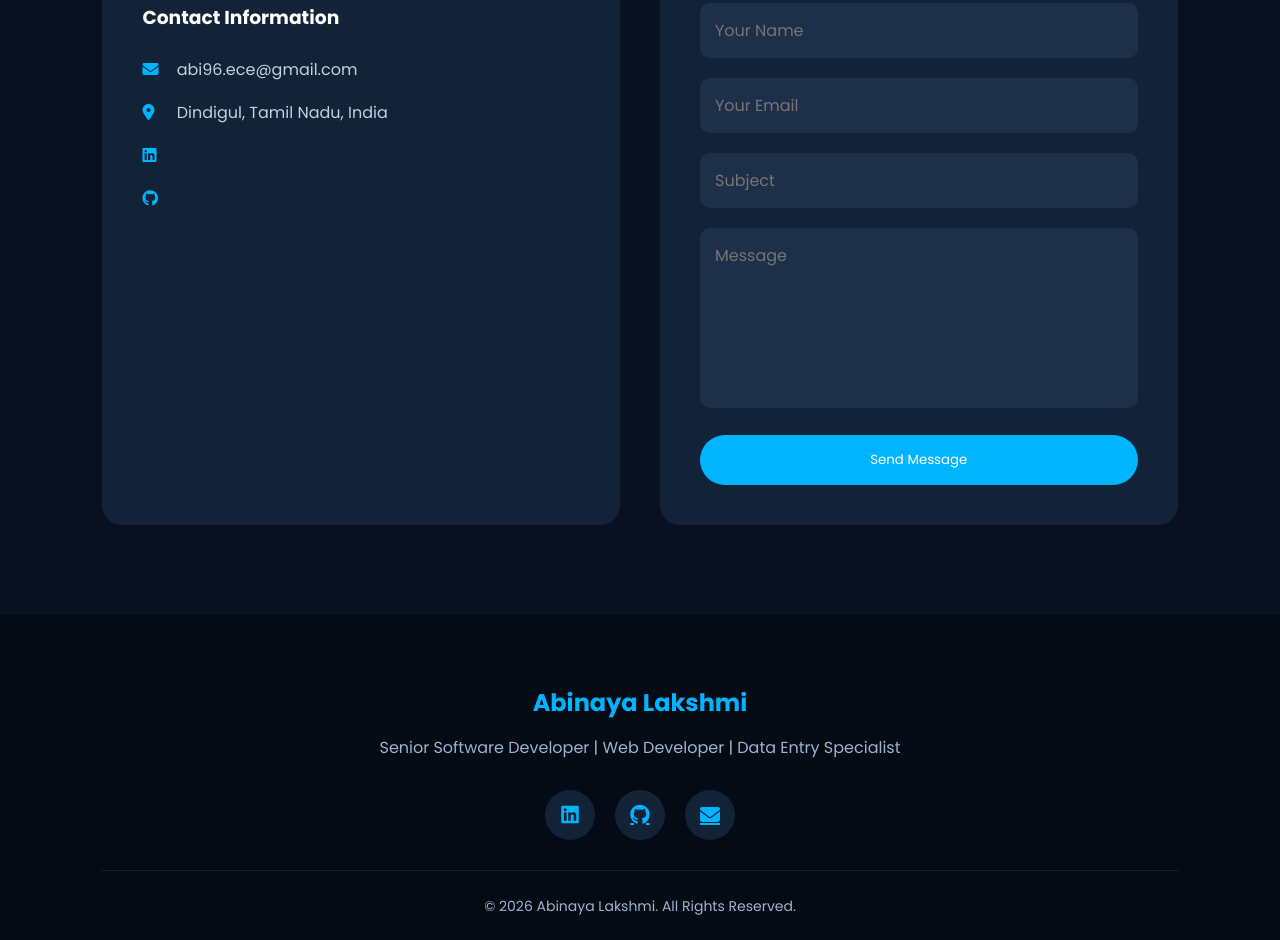
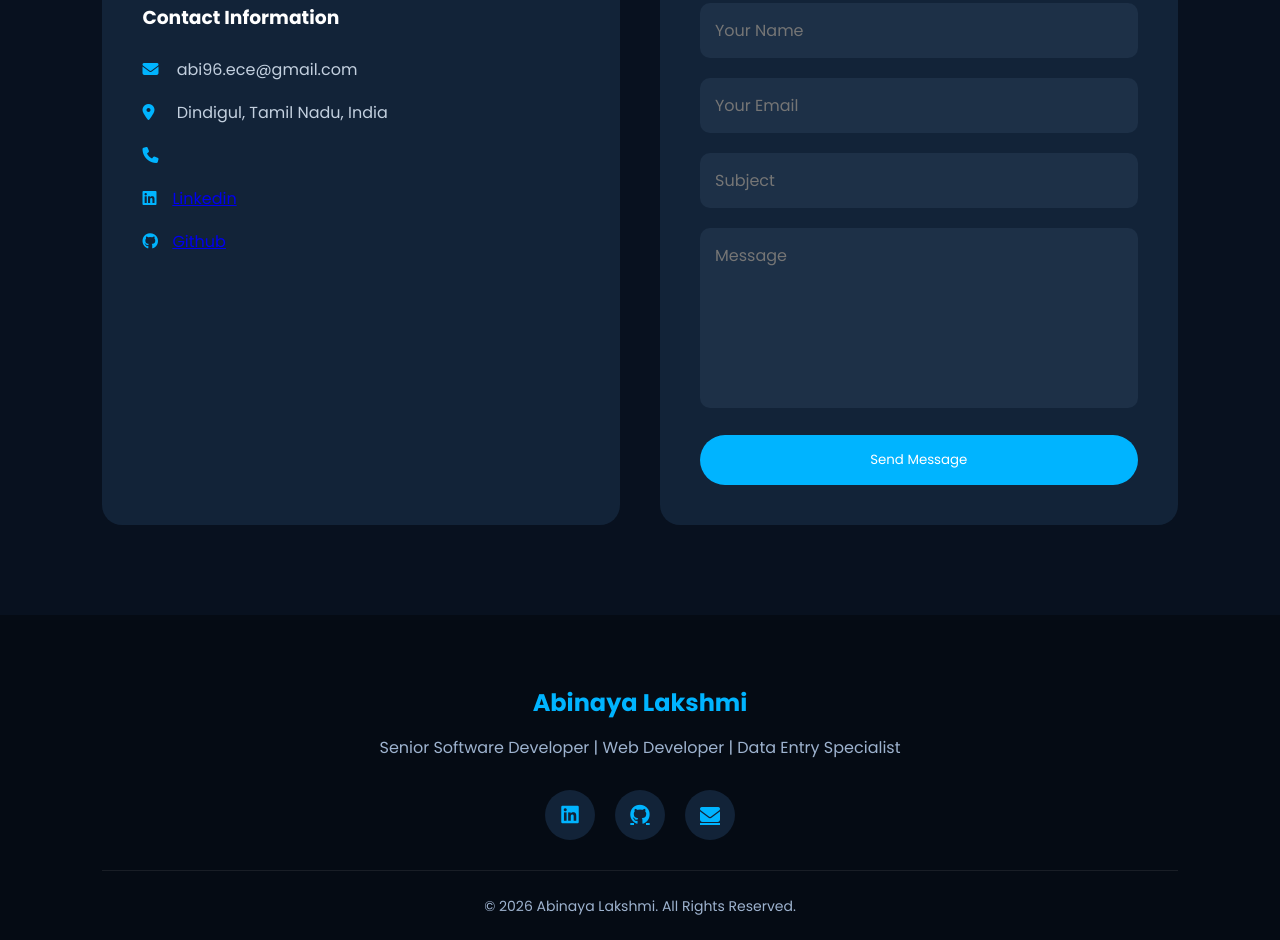
Before and after one commit to Abinayasrk/abinayasrk.github.io, a plain HTML site: page index.html in a window 1280 px wide. Shown: the part 6990-7930 px from the top of the page. Drawn offline with Linux system fonts and the light colour scheme.

Commit message:
Update index.html

```diff
--- a/index.html
+++ b/index.html
@@ -709,12 +709,15 @@ Migration of the ECCO application to the Laravel framework.
 <p><i class="fa-solid fa-envelope"></i> abi96.ece@gmail.com</p>
 
 <p><i class="fa-solid fa-location-dot"></i> Dindigul, Tamil Nadu, India</p>
+  <p>  <a href="tel:+91 8973081937">
+        <i class="fa-solid fa-phone"></i>
+    </a></p>
 
 <p> <a href="https://www.linkedin.com/in/abinaya-lakshmi-5693a935b/" target="_blank"
-   rel="noopener noreferrer"><i class="fa-brands fa-linkedin"></i></a></p>
+   rel="noopener noreferrer"><i class="fa-brands fa-linkedin"></i>Linkedin</a></p>
 
 <p><a href="https://abinayasrk.github.io/" target="_blank"
-   rel="noopener noreferrer"><i class="fa-brands fa-github"></i> </a></p>
+   rel="noopener noreferrer"><i class="fa-brands fa-github"></i>Github </a></p>
 
 </div>
 
```
